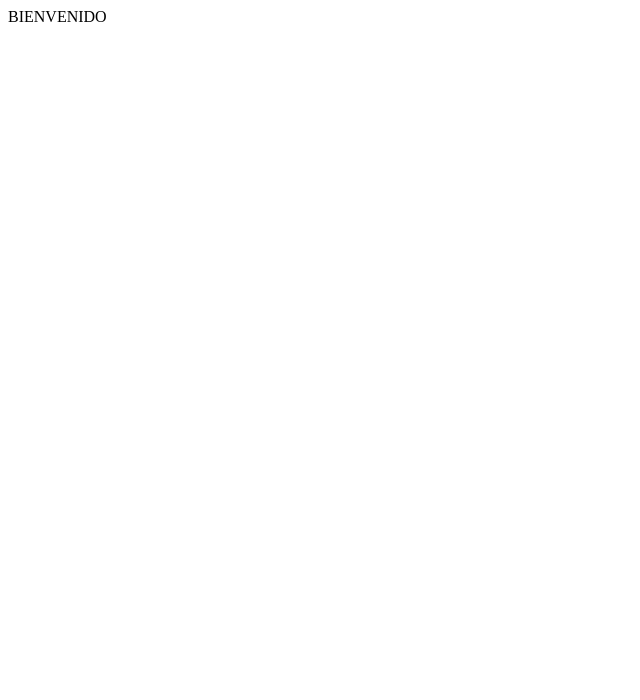
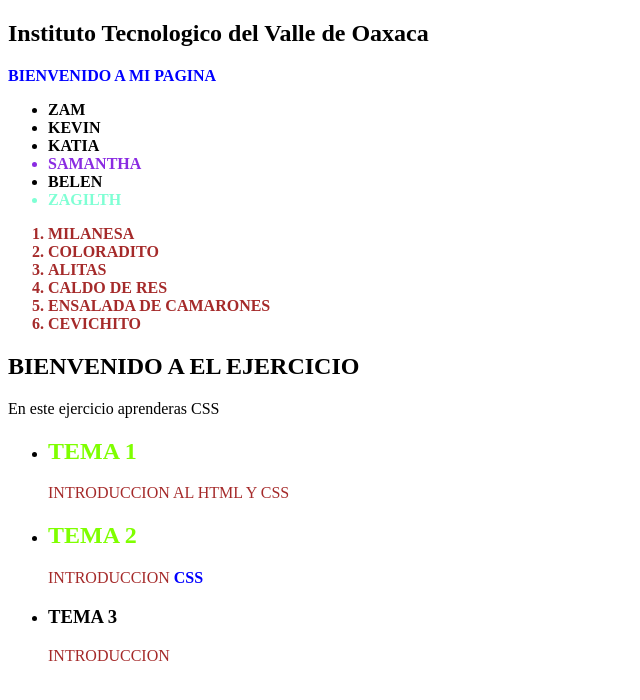
Before and after one commit to I6A-2022/practica1_Luis-Perez, a plain HTML site: page index.html in a window 1280 px wide. Shown: the whole page, without its empty margins (0-640 px from the left). Drawn offline with Linux system fonts and the light colour scheme.

Commit message:
Update index.html

```diff
--- a/index.html
+++ b/index.html
@@ -1 +1,87 @@
-BIENVENIDO
+<!DOCTYPE html>
+<html lang="en">
+
+
+<head>
+    <meta charset="UFT -8">
+    <meta http-equiv="x-UA-Compatible" content="IE=edge">
+    <meta name="viewport" content="width=device-width, initial-scale=1.0">
+    <title>PAGINA ANGEL</title>
+        <style>
+            #idSam{
+                color:blueviolet;
+            }
+
+            .idZagilth{
+                color: aquamarine;
+            }
+
+            ol li{
+                color: brown;
+            }
+
+            ul h2{
+                color:chartreuse;
+            }
+
+            ul h3{
+                color:black;
+            }
+
+            ul p{
+                color:brown;
+            }
+
+            p strong{
+                color:blue;
+            }
+
+
+        </style>
+</head>
+
+
+<body>
+
+    <h2>Instituto Tecnologico del Valle de Oaxaca</h1>
+    <P>
+    <strong>BIENVENIDO A MI PAGINA</strong>
+    </P>
+    <STRONg>
+        <ul>
+            <LI>ZAM</LI>
+            <LI>KEVIN</LI>
+            <LI>KATIA</LI>
+            <LI id="idSam">SAMANTHA</LI>
+            <LI>BELEN</LI>
+            <li class="idZagilth">ZAGILTH</li>
+
+
+        </ul>
+
+        <ol>
+            <LI>MILANESA</LI>
+            <LI>COLORADITO</LI>
+            <LI>ALITAS</LI>
+            <LI>CALDO DE RES</LI>
+            <LI>ENSALADA DE CAMARONES</LI>
+            <LI>CEVICHITO</LI>
+
+        </ol>
+    </STRONg>
+
+    <h2>BIENVENIDO A EL EJERCICIO</h1>
+        <P>En este ejercicio aprenderas CSS</P>
+            <ul>
+                <LI><H2>TEMA 1</H2></LI>
+                <P>INTRODUCCION AL HTML Y CSS</P>
+                <LI><H2>TEMA 2</H2></LI>
+                <P>INTRODUCCION <strong>CSS</strong></P>
+                <LI><H3>TEMA 3</H3></LI>
+                <P>INTRODUCCION</P>
+            </ul>
+
+</body>
+
+
+</html>
```
